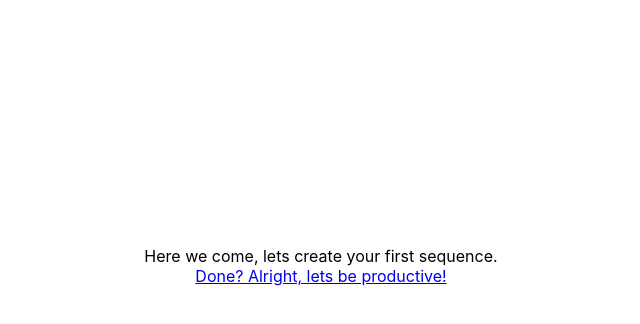
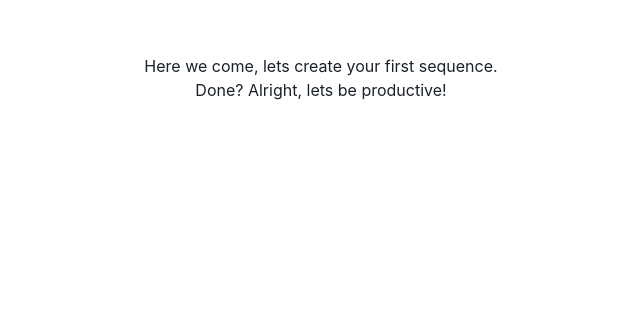
Before and after one commit to yemboo2/lsg-prototype, a React (Create React App) app in the folder frontend/: page /onboarding in a window 1280 px wide. Shown: the part 134-458 px from the top of the page, without its empty margins (319-959 px from the left). Built offline with nearby package versions, Linux system fonts and the light colour scheme; no server answers.

Commit message:
feat(chakra-ui): add library + surround app with provider

```diff
--- a/frontend/package.json
+++ b/frontend/package.json
@@ -3,6 +3,9 @@
   "version": "0.1.0",
   "private": true,
   "dependencies": {
+    "@chakra-ui/react": "^1.6.12",
+    "@emotion/react": "^11.5.0",
+    "@emotion/styled": "^11.3.0",
     "@testing-library/jest-dom": "^5.14.1",
     "@testing-library/react": "^11.2.7",
     "@testing-library/user-event": "^12.8.3",
@@ -11,12 +14,14 @@
     "@types/react": "^17.0.30",
     "@types/react-dom": "^17.0.9",
     "@xstate/react": "^1.6.1",
+    "framer-motion": "^5.2.0",
     "i18next": "^21.3.2",
     "i18next-browser-languagedetector": "^6.1.2",
     "i18next-http-backend": "^1.3.1",
     "react": "^17.0.2",
     "react-dom": "^17.0.2",
     "react-i18next": "^11.12.0",
+    "react-icons": "^4.3.1",
     "react-router-dom": "^5.3.0",
     "react-scripts": "4.0.3",
     "typescript": "^4.4.4",
--- a/frontend/src/app/App.tsx
+++ b/frontend/src/app/App.tsx
@@ -1,13 +1,14 @@
-import * as React from 'react';
+import { ChakraProvider } from '@chakra-ui/react';
 
 import RouterOutlet from '../routes/RouterOutlet';
 
 import './App.css';
 
 const App = () => (
-  <div>
+  // Optionally add a theme here
+  <ChakraProvider>
     <RouterOutlet />
-  </div>
+  </ChakraProvider>
 );
 
 export default App;
```
Also changed, not shown: 1 other file (tests, documents, lock files or other folders).
